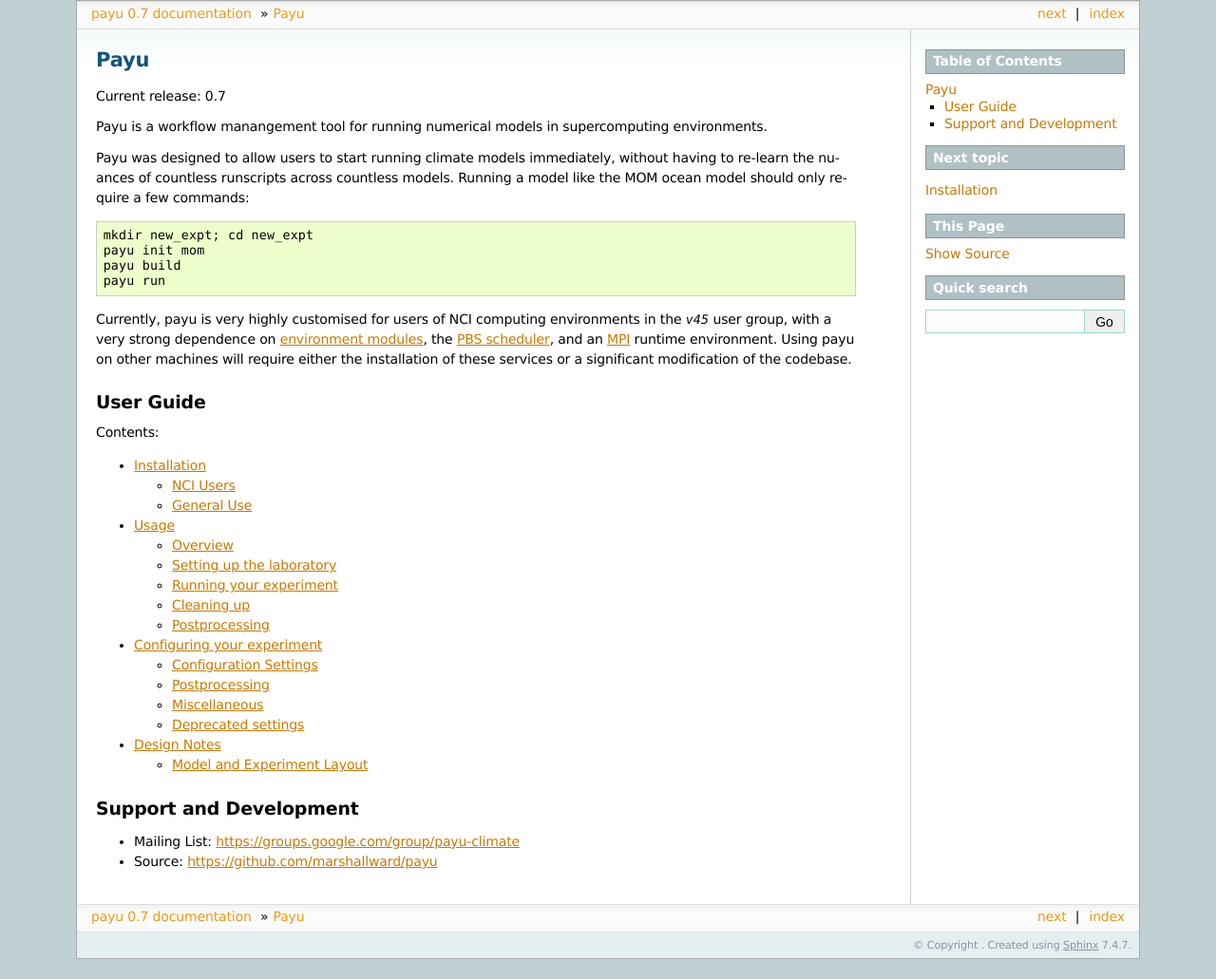
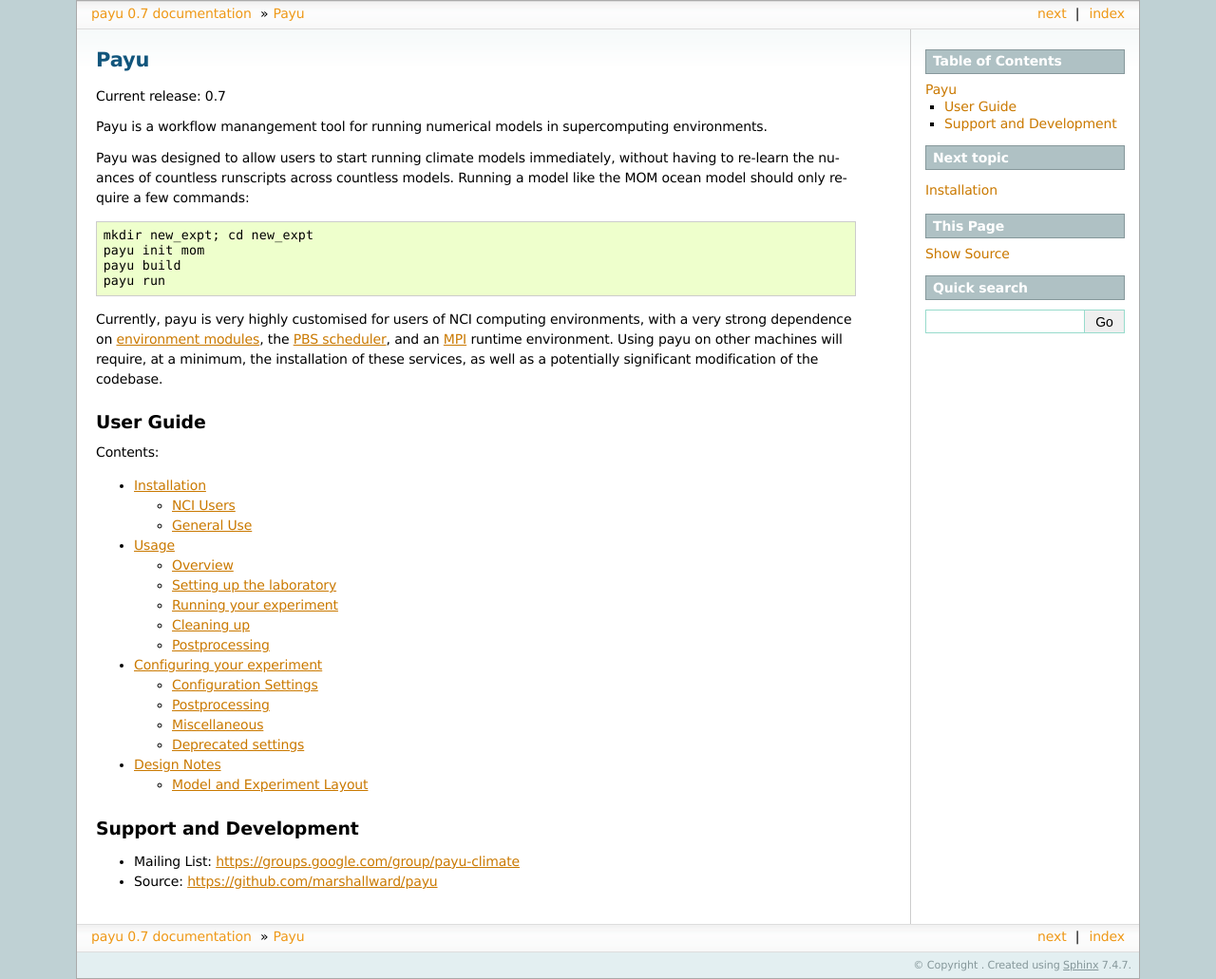
Before and after one commit to payu-org/payu, a Sphinx documentation site: the page built from docs/source/index.rst, in a window 1280 px wide. Shown: the whole page at 95% size. Built offline with Sphinx 7.4.7, drawn with Linux system fonts in a browser that asks for light colours; before the commit the page ends 1010 px from its top, so only the background shows below that.

Commit message:
Doc update

```diff
--- a/docs/source/index.rst
+++ b/docs/source/index.rst
@@ -18,10 +18,10 @@
    payu run
 
 Currently, payu is very highly customised for users of NCI computing
-environments in the `v45` user group, with a very strong dependence on
-`environment modules`_, the `PBS scheduler`_, and an `MPI`_ runtime environment.
-Using payu on other machines will require either the installation of these
-services or a significant modification of the codebase.
+environments, with a very strong dependence on `environment modules`_, the `PBS
+scheduler`_, and an `MPI`_ runtime environment.  Using payu on other machines
+will require, at a minimum, the installation of these services, as well as a
+potentially significant modification of the codebase.
 
 .. _`environment modules`: http://modules.sourceforge.net/
 .. _`PBS scheduler`: http://en.wikipedia.org/wiki/Portable_Batch_System
```
Also changed, not shown: 1 other file.
